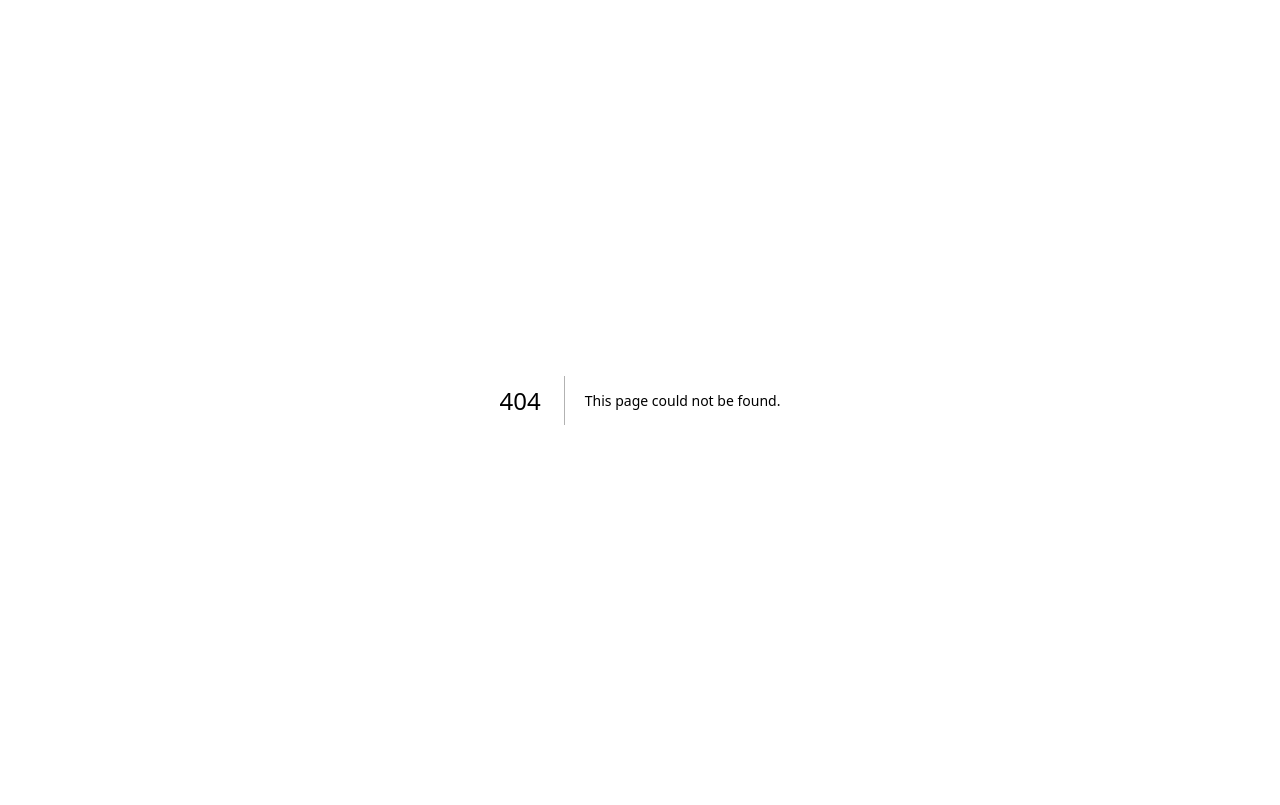
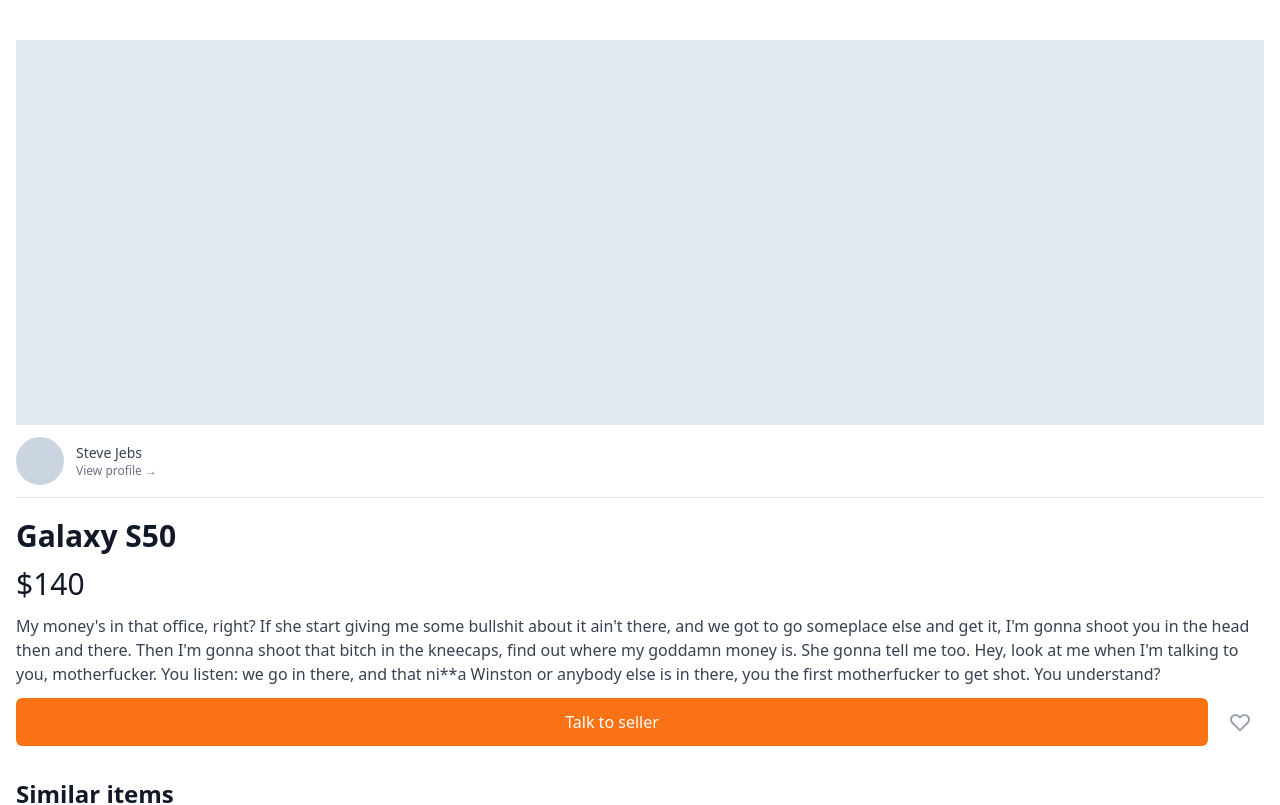
Before and after one commit to GitHub-SJL/carrotmarket, a Next.js app: page /items/0 in a window 1280 px wide. Before the commit this address had no page. Shown: the top 805 px of the page. Built offline with nearby package versions, Linux system fonts and the light colour scheme.

Commit message:
Design: Item Detail

```diff
--- /dev/null
+++ b/pages/items/[id].tsx
@@ -0,0 +1,70 @@
+import type { NextPage } from "next";
+
+const ItemDetail: NextPage = () => {
+  return (
+    <div className="px-4 py-10">
+      <div className="mb-8">
+        <div className="h-96 bg-slate-200" />
+        <div className="flex cursor-pointer items-center space-x-3 border-b  border-t py-3">
+          <div className="h-12 w-12 rounded-full bg-slate-300" />
+          <div>
+            <p className="text-sm font-medium text-gray-700 ">Steve Jebs</p>
+            <p className="text-xs font-medium text-gray-500">
+              View profile &rarr;
+            </p>
+          </div>
+        </div>
+        <div className="mt-5">
+          <h1 className="text-3xl font-bold text-gray-900">Galaxy S50</h1>
+          <span className="mt-3 block text-3xl text-gray-900">$140</span>
+          <p className="my-3 text-base text-gray-700">
+            My money&apos;s in that office, right? If she start giving me some
+            bullshit about it ain&apos;t there, and we got to go someplace else
+            and get it, I&apos;m gonna shoot you in the head then and there.
+            Then I&apos;m gonna shoot that bitch in the kneecaps, find out where
+            my goddamn money is. She gonna tell me too. Hey, look at me when
+            I&apos;m talking to you, motherfucker. You listen: we go in there,
+            and that ni**a Winston or anybody else is in there, you the first
+            motherfucker to get shot. You understand?
+          </p>
+          <div className="itmes-center flex justify-between space-x-2">
+            <button className="focus: flex-1 rounded-md bg-orange-500 py-3 font-medium text-white ring-orange-500 hover:bg-orange-600 focus:outline-none focus:ring-2 focus:ring-offset-2">
+              Talk to seller
+            </button>
+            <button className="first-letter: flex items-center justify-center rounded-md p-3 text-gray-400 hover:bg-gray-100 hover:text-gray-500">
+              <svg
+                className="h-6 w-6 "
+                xmlns="http://www.w3.org/2000/svg"
+                fill="none"
+                viewBox="0 0 24 24"
+                stroke="currentColor"
+                aria-hidden="true"
+              >
+                <path
+                  strokeLinecap="round"
+                  strokeLinejoin="round"
+                  strokeWidth="2"
+                  d="M4.318 6.318a4.5 4.5 0 000 6.364L12 20.364l7.682-7.682a4.5 4.5 0 00-6.364-6.364L12 7.636l-1.318-1.318a4.5 4.5 0 00-6.364 0z"
+                />
+              </svg>
+            </button>
+          </div>
+        </div>
+      </div>
+      <div>
+        <h2 className="text-2xl font-bold text-gray-900">Similar items</h2>
+        <div className="mt-6 grid grid-cols-2 gap-4">
+          {[1, 2, 3, 4, 5, 6].map((_, i) => (
+            <div key={i}>
+              <div className="mb-4 h-56 w-full bg-slate-200" />
+              <h3 className="text-gray-700 -mb-1">Galaxy S60</h3>
+              <span className="text-sm font-medium text-gray-900">$6</span>
+            </div>
+          ))}
+        </div>
+      </div>
+    </div>
+  );
+};
+
+export default ItemDetail;
```
